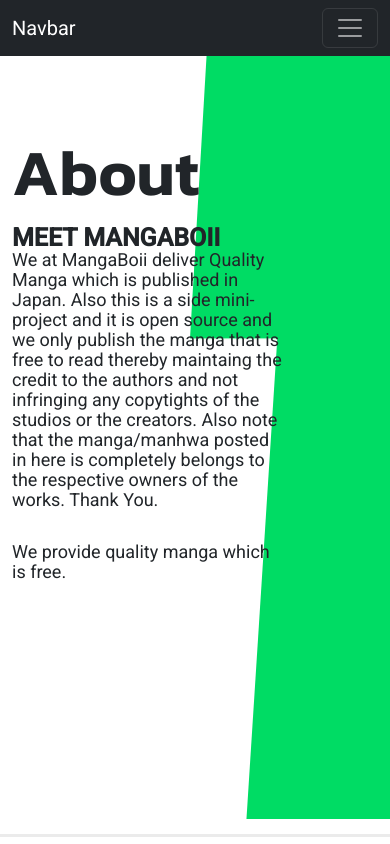
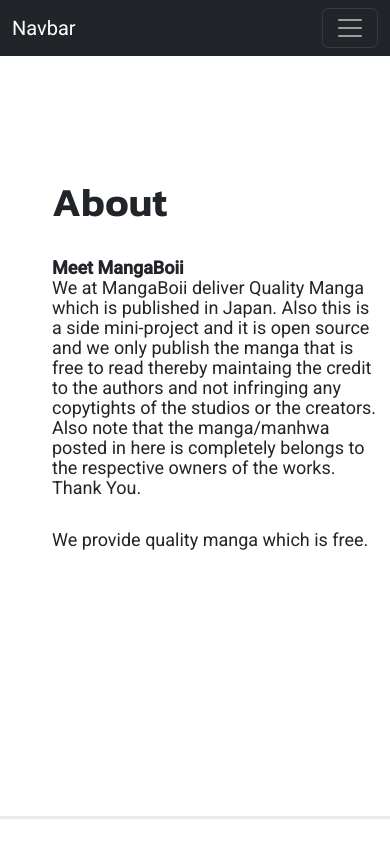
Before and after one commit to ShahbaazX786/Mangaboii, an Angular app in the folder Mangadesu/: page /about in a window 390 px wide. Built offline with nearby package versions, Linux system fonts and the light colour scheme; a web font is replaced by a local one.

Commit message:
CL-1.1.15: Fixed resp-bug in about component.

```diff
--- a/Mangadesu/src/app/components/about/about.component.css
+++ b/Mangadesu/src/app/components/about/about.component.css
@@ -1,42 +1,77 @@
 @import url('https://fonts.googleapis.com/css2?family=Kanit:wght@600;700&family=Montserrat:wght@100;200;500&family=Pacifico&family=Roboto:wght@100;400&family=Square+Peg&display=swap');
 
-.container{
+.container-fluid {
   position: relative;
-  min-height: 100%;
+  min-height: 91%;
+  max-height: 100%;
+  /* padding-top: 10px; */
+  /* background-color: red; */
+  /* padding-bottom: 10px; */
 }
-.content{
+
+.content {
   position: relative;
   padding: 100px 0px 240px;
 }
 
-.aboutus{
-  width: 100%;
+.aboutus {
+  width: 80%;
   font-size: 18px;
+  justify-content: center;
+  align-items: center;
+  padding-left: 40px;
+  padding-top: 30px;
 }
 
-h1{
+h1 {
   font-family: 'Kanit', sans-serif;
   font-size: 65px;
   margin-bottom: 20px;
   padding-bottom: 20px;
 }
 
-strong{
-  font-size: 25px;
-  text-transform: uppercase;
+.container-fluid::after {
+  z-index: -1;
+  background: url(../../../assets/Backdrops/bg_about_v2.png) no-repeat;
+  position: absolute;
+  top: 0;
+  /* top: 7px; */
+  right: 0;
+  /* right: -121px; */
+  width: 200px;
+  height: 100%;
+  content: "";
 }
 
-p{
-  width: 70vw;
+@media only screen and (max-width:618px) {
+  h1 {
+    font-family: 'Kanit', sans-serif;
+    font-size: 40px;
+    margin-bottom: 20px;
+    padding-bottom: 20px;
+  }
 }
 
-.div-1::after{
-  z-index: -1;
-  position: absolute;
-  top:0;
-  right: 0;
-  width: 200px;
-  height: 97%;
-  background: url(../../../assets/Backdrops/bg_about_v2.png) no-repeat;
-  content: "";
+@media only screen and (max-width:455px) {
+  .container-fluid::after {
+    display: none;
+  }
+
+  .container-fluid {
+    position: relative;
+    min-height: 90%;
+    max-height: 100%;
+    min-width: 80%;
+    max-width: 100%;
+    /* background-color: red; */
+  }
+
+  .content {
+    position: relative;
+    padding: 100px 0px 2px;
+  }
+
+  .aboutus {
+    width: 100%;
+  }
 }
--- a/Mangadesu/src/app/components/about/about.component.html
+++ b/Mangadesu/src/app/components/about/about.component.html
@@ -1,5 +1,4 @@
-<div class="div-1">
-<div class="container">
+<div class="container-fluid">
   <div class="content">
     <div class="aboutus">
       <h1>About</h1>
@@ -9,4 +8,3 @@
     </div>
   </div>
 </div>
-</div>
```
